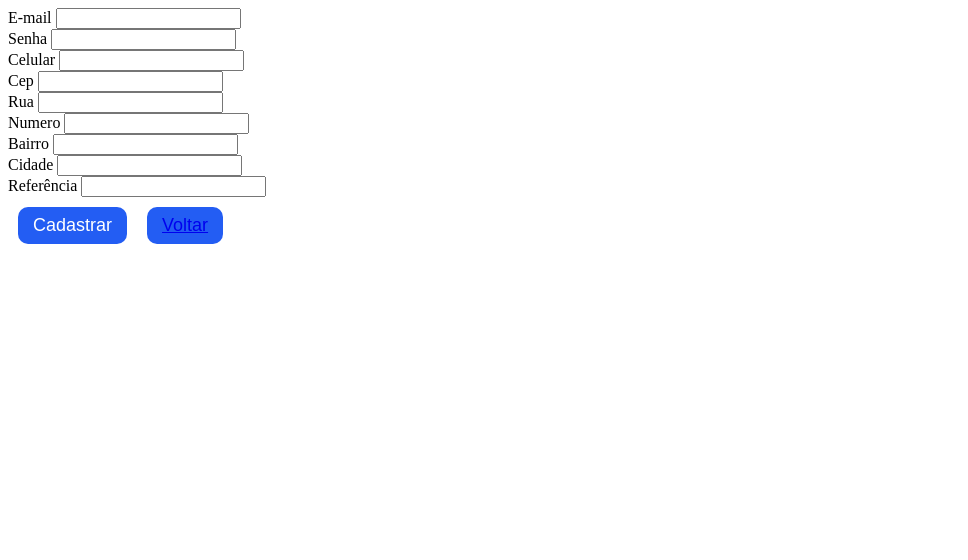
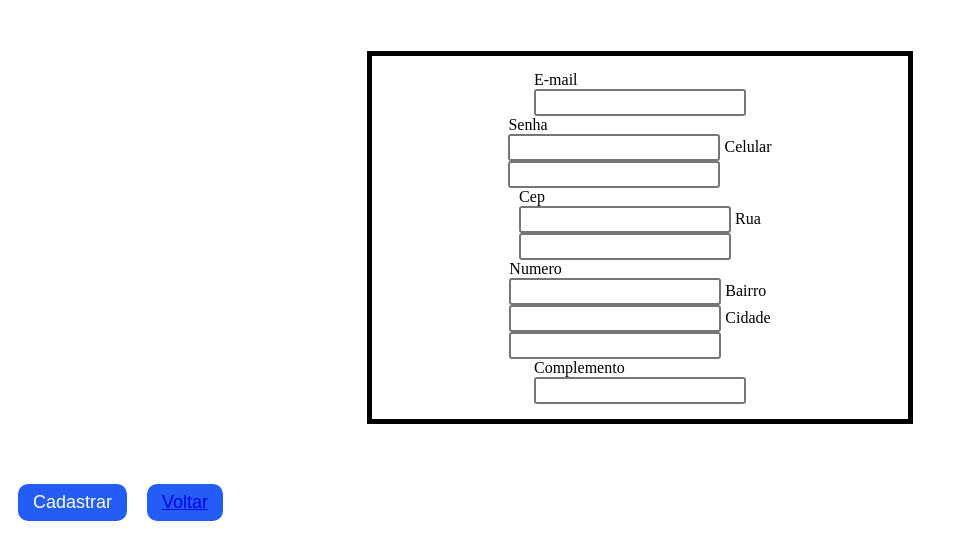
Before and after one commit to serratec-ecommerce/serratec-ecommerce, a React (Create React App) app: page /cadastro in a window 1280 px wide. Shown: the top 560 px of the page, without its empty margins (0-968 px from the left). Built offline with nearby package versions, Linux system fonts and the light colour scheme.

Commit message:
Css do cadastro

```diff
--- a/src/App.js
+++ b/src/App.js
@@ -1,5 +1,5 @@
-import React from 'react'
-import Routes from './router'
+import React from 'react';
+import Routes from './router';
 
 function App() {
   return (
--- /dev/null
+++ b/src/index.css
@@ -0,0 +1,10 @@
+*{
+    padding: 0;
+    margin: 0;
+    box-sizing: border-box;
+}
+
+body{
+    padding: 0;
+    margin: 0;
+}
--- a/src/pages/cadastro/index.js
+++ b/src/pages/cadastro/index.js
@@ -1,54 +1,56 @@
-import React,{useState} from 'react';
-import{Botao} from '../../styles/buttons-styles';
+import React, { useState } from 'react';
+import { Botao } from '../../styles/buttons-styles';
+import { DivGrupo } from '../../styles/geral-styles';
 import { Link } from "react-router-dom";
 import http from '../../service/Api';
 import apiViaCep from '../../service/ViaCepApi';
+import './index.css';
 
 const Cadastro = () => {
 
-    const [email,setEmail] = useState("")
-    const [senha,setSenha] = useState("")
-    const [celular,setCelular] = useState("")
-    const [cep,setCep] = useState("")
-    const [rua,setRua] = useState("")
-    const [numero,setNumero] = useState("")
-    const [bairro,setBairro] = useState("")
-    const [cidade,setCidade] = useState("")
-    const [complemento,setComplemento] = useState("")
+    const [email, setEmail] = useState("")
+    const [senha, setSenha] = useState("")
+    const [celular, setCelular] = useState("")
+    const [cep, setCep] = useState("")
+    const [rua, setRua] = useState("")
+    const [numero, setNumero] = useState("")
+    const [bairro, setBairro] = useState("")
+    const [cidade, setCidade] = useState("")
+    const [complemento, setComplemento] = useState("")
 
 
-    const obterCep = (e) =>{
-        if(!e.target.value){
+    const obterCep = (e) => {
+        if (!e.target.value) {
             return
         }
         apiViaCep.get(`${e.target.value}/json`)
-        .then(response =>{
-            if(!response.data.erro){
+            .then(response => {
+                if (!response.data.erro) {
                     setRua(response.data.logradouro)
                     setBairro(response.data.bairro)
                     setCidade(response.data.localidade)
                 }
             })
-        .catch(erro =>{
+            .catch(erro => {
                 console.log("Erro")
             })
     }
 
-    const realizarCadastro=(e) =>{
+    const realizarCadastro = (e) => {
         e.preventDefault()
-        const usuario ={
-            email:email,
-            senha:senha,
-            celular:celular,
-            cep:cep,
-            rua:rua,
-            numero:numero,
-            bairro:bairro,
-            cidade:cidade,
-            complemento:complemento
+        const usuario = {
+            email: email,
+            senha: senha,
+            celular: celular,
+            cep: cep,
+            rua: rua,
+            numero: numero,
+            bairro: bairro,
+            cidade: cidade,
+            complemento: complemento
         }
-        http.post('/cadastro',usuario)
-        .then(response=>(response.data))
+        http.post('/cadastro', usuario)
+            .then(response => (response.data))
 
         setEmail('')
         setSenha('')
@@ -61,48 +63,46 @@ const Cadastro = () => {
         setComplemento('')
     }
 
-    return(
+    return (
         <div>
             <form onSubmit={realizarCadastro}>
-            <div>
-                <label htmlFor="email"> E-mail </label>
-                <input itemID="email" type="text" value={email} onChange={(e)=>setEmail(e.target.value)} />
+                <DivGrupo>
+                    <div className="dados">
+                        <label htmlFor="email"> E-mail </label><br />
+                        <input itemID="email" type="text" value={email} onChange={(e) => setEmail(e.target.value)} />
+                    </div>
+                    <div className="dados">
+                        <label htmlFor="senha"> Senha </label><br />
+                        <input itemID="senha" type="password" value={senha} onChange={(e) => setSenha(e.target.value)} />
+
+                        <label htmlFor="celular"> Celular </label><br />
+                        <input itemID="celular" type="number" value={celular} onChange={(e) => setCelular(e.target.value)} />
+                    </div>
+                    <div className="dados">
+                        <label htmlFor="cep"> Cep </label><br />
+                        <input itemID="cep" type="text" onBlur={obterCep} value={cep} onChange={(e) => setCep(e.target.value)} />
+
+                        <label htmlFor="rua"> Rua </label><br />
+                        <input itemID="rua" type="text" value={rua} onChange={(e) => setRua(e.target.value)} />
                     </div>
                     <div>
-                <label htmlFor="senha"> Senha </label>
-                <input itemID="senha" type="password" value={senha} onChange={(e)=>setSenha(e.target.value)} />
+                        <label htmlFor="numero"> Numero </label><br />
+                        <input itemID="numero" type="text" value={numero} onChange={(e) => setNumero(e.target.value)} />
+
+                        <label htmlFor="bairro"> Bairro </label><br />
+                        <input itemID="bairro" type="text" value={bairro} onChange={(e) => setBairro(e.target.value)} />
+
+                        <label htmlFor="cidade"> Cidade </label><br />
+                        <input itemID="cidade" type="text" value={cidade} onChange={(e) => setCidade(e.target.value)} />
                     </div>
-            <div>
-                <label htmlFor="celular"> Celular </label>
-                <input itemID="celular" type="number" value={celular} onChange={(e)=>setCelular(e.target.value)} />
+                    <div className="dados">
+                    <label htmlFor="complemento"> Complemento </label><br />
+                    <input itemID="complemento" type="text" value={complemento} onChange={(e) => setComplemento(e.target.value)} />
                     </div>
-            <div>
-                <label htmlFor="cep"> Cep </label>
-                <input itemID="cep" type="text" onBlur={obterCep} value={cep} onChange={(e)=>setCep(e.target.value)} />
-            </div>
-            <div>
-                <label htmlFor="rua"> Rua </label>
-                <input itemID="rua" type="text" value={rua} onChange={(e)=>setRua(e.target.value)} />
-            </div>
-            <div>
-                <label htmlFor="numero"> Numero </label>
-                <input itemID="numero" type="text" value={numero} onChange={(e)=>setNumero(e.target.value)} />
-            </div>
-            <div>
-                <label htmlFor="bairro"> Bairro </label>
-                <input itemID="bairro" type="text" value={bairro} onChange={(e)=>setBairro(e.target.value)} />
-            </div>
-            <div>
-                <label htmlFor="cidade"> Cidade </label>
-                <input itemID="cidade" type="text" value={cidade} onChange={(e)=>setCidade(e.target.value)} />
-            </div>
-            <div>
-                <label htmlFor="complemento"> Referência </label>
-                <input itemID="complemento" type="text" value={complemento} onChange={(e)=>setComplemento(e.target.value)} />
-            </div>
+                </DivGrupo>
                 <div>
                     <Botao>Cadastrar</Botao>
-                <Botao> <Link to ={"/login"}> Voltar</Link></Botao>
+                    <Botao> <Link to={"/login"}> Voltar</Link></Botao>
                 </div>
             </form>
         </div>
--- a/src/pages/login/index.js
+++ b/src/pages/login/index.js
@@ -2,6 +2,7 @@ import React, { useState } from 'react';
 import http from '../../service/Api';
 import{Botao, BotaoSecundario} from '../../styles/buttons-styles';
 import { Link } from "react-router-dom";
+
 
 const Login = () => {
 
--- /dev/null
+++ b/src/styles/geral-styles.js
@@ -0,0 +1,21 @@
+import styled from 'styled-components';
+
+export const DivGrupo =styled.div`
+    width: 40%;
+    margin: 4% auto;
+    border: solid 5px #000;
+    padding: 15px;
+    background-color: #fff;
+    display: flex;
+    justify-content: center;
+    align-items: center;
+    flex-direction: column;
+
+
+    input{
+        padding: 4px;
+        width: 200px;
+        border-radius: 3px;
+        border-style: solid ;
+    }
+`;
```
Lines whose indentation alone changed are shown as unchanged.
